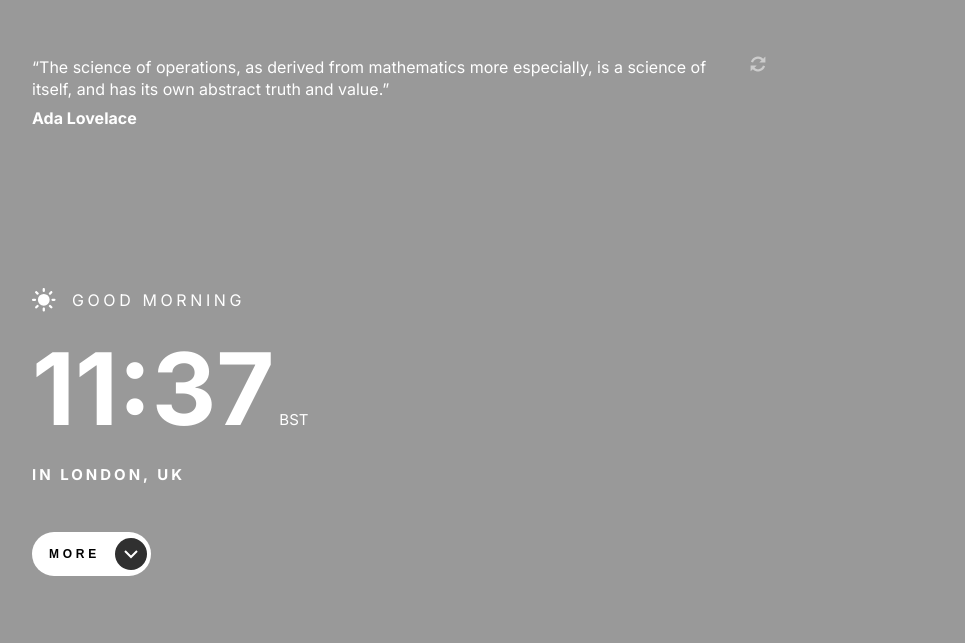
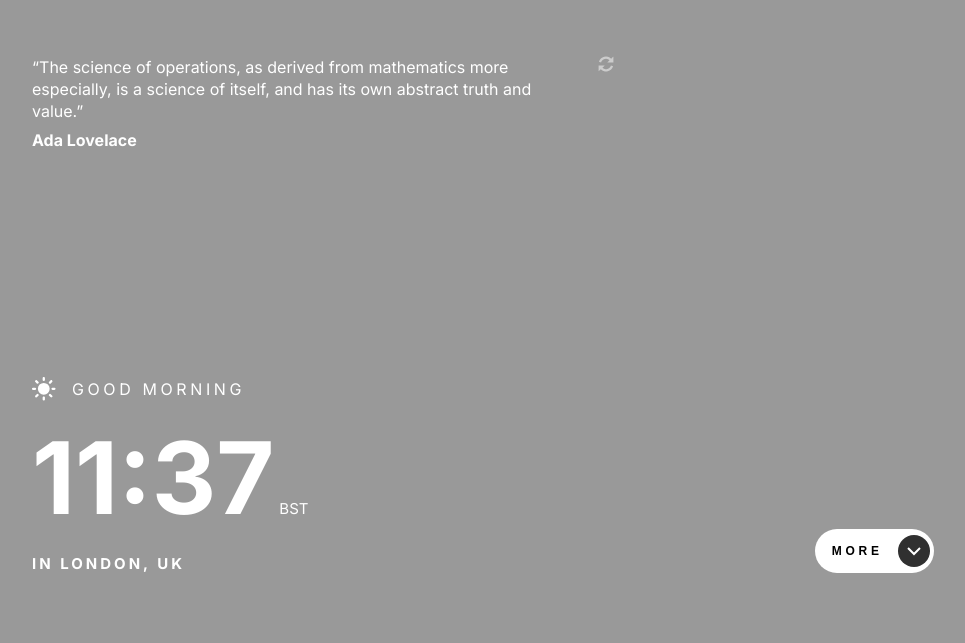
Before and after one commit to dev-rome/Clock-App, a website: page index.html in a window 1280 px wide. Shown: the whole page, without its empty margins (133-1098 px from the left). Drawn offline with Linux system fonts and the light colour scheme; no server answers.

Commit message:
edit button for desktop

```diff
--- a/index.html
+++ b/index.html
@@ -19,11 +19,6 @@
       <section class="container">
         <div class="bg-image"></div>
         <div class="grid-container">
-
-
-
-
-
           <div class="quote-container">
             <blockquote class="quote">
               <p class="quote-text">
@@ -43,6 +38,7 @@
           </div>
 
           <div class="time-container">
+            <div class="content">
               <div class="greeting-container">
                 <img src="./assets/desktop/icon-sun.svg" alt="sun" />
                 <p class="greeting-text">GOOD MORNING</p>
@@ -55,6 +51,7 @@
                 IN <span class="city">LONDON</span>,
                 <span class="country">UK</span>
               </p>
+            </div>
 
             <button class="btn-info">
               MORE
@@ -66,7 +63,6 @@
               </div>
             </button>
           </div>
-
 
           <div class="time-info-container hide">
             <div class="info-panel">
@@ -88,14 +84,7 @@
               </div>
             </div>
           </div>
-
-
-
         </div>
-
-
-
-
       </section>
     </main>
   </body>
--- a/styles.css
+++ b/styles.css
@@ -212,6 +212,7 @@ body {
   }
 
   .time-container {
+    grid-column: 1 / span 10;
     grid-row-start: 2;
     padding-left: 4rem;
     align-self: baseline;
@@ -275,7 +276,16 @@ body {
   }
 
   .time-container {
+    display: flex;
+    justify-content: space-between;
+    align-items: center;
     padding-left: 10.313rem;
+  }
+
+  .btn-info {
+    margin: 0;
+    align-self: flex-end;
+    cursor: pointer;
   }
 
   .time-info-container {
```
Lines whose indentation alone changed are shown as unchanged.
